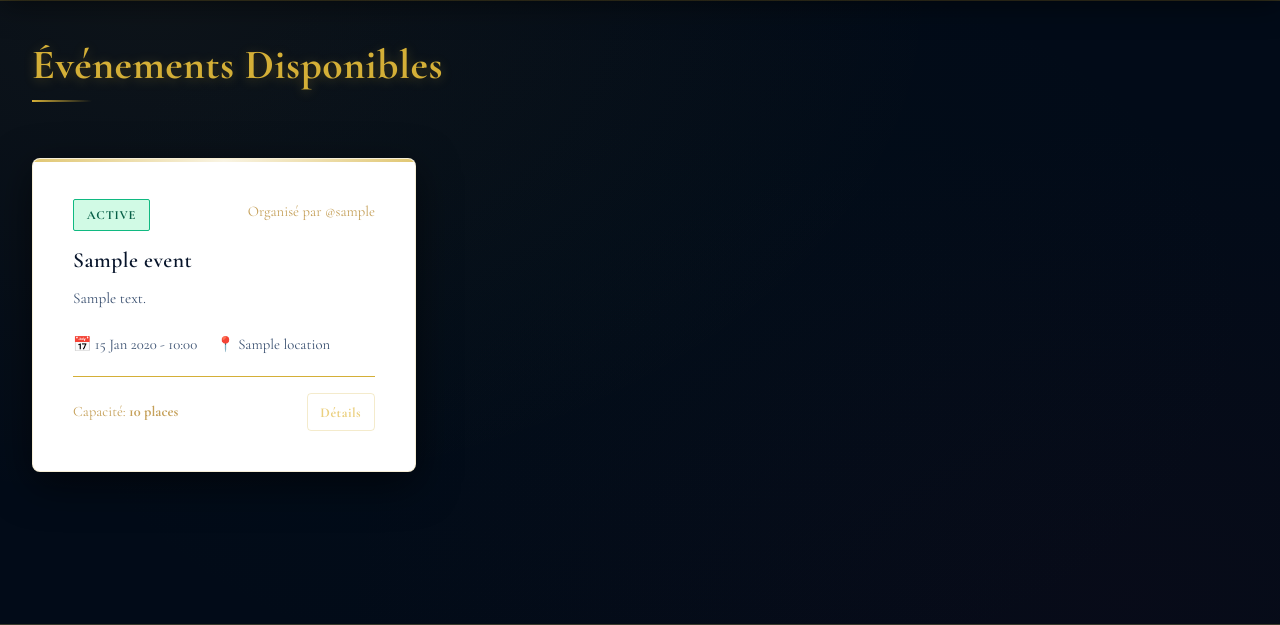
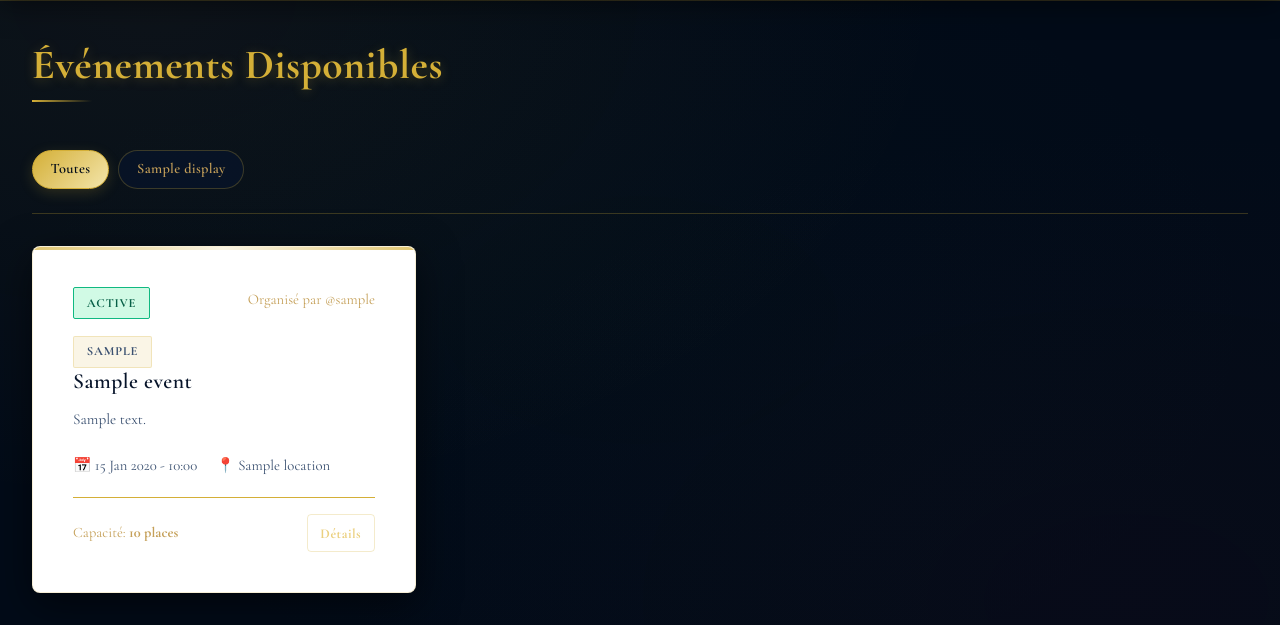
Before and after one commit to Lamine10x/Django-session-, a Django app: template events/templates/events/event_list.html in a window 1280 px wide. Shown: the part 80-705 px from the top of the page. Run offline with Django 3.2, Linux system fonts and the light colour scheme; the template is opened without the code that fills it: most values are stand-ins (such as "Sample title", 1, 10 or a date in 2020).

Commit message:
Part 6: Categories d'evenements + filtre participant + regle anti-chevauchement horaire (end_date)

```diff
--- a/events/serializers.py
+++ b/events/serializers.py
@@ -5,8 +5,9 @@ from users.serializers import UserSerializer
 class EventSerializer(serializers.ModelSerializer):
     organizer = UserSerializer(read_only=True)
     status_display = serializers.CharField(source='get_status_display', read_only=True)
+    category_display = serializers.CharField(source='get_category_display', read_only=True)
 
     class Meta:
         model = Event
-        fields = ['id', 'title', 'description', 'date', 'location', 'max_capacity', 'status', 'status_display', 'organizer', 'created_at', 'updated_at']
+        fields = ['id', 'title', 'description', 'category', 'category_display', 'date', 'end_date', 'location', 'max_capacity', 'status', 'status_display', 'organizer', 'created_at', 'updated_at']
         read_only_fields = ['id', 'organizer', 'created_at', 'updated_at']
--- a/events/templates/events/event_detail.html
+++ b/events/templates/events/event_detail.html
@@ -38,6 +38,7 @@
         <div style="display: flex; justify-content: space-between; align-items: start; flex-wrap: wrap; gap: 1rem; margin-bottom: 1.5rem;">
             <div>
                 <span id="event-badge" class="badge badge-{{ event.status|lower }}">{{ event.get_status_display }}</span>
+                <span class="badge badge-category">{{ event.get_category_display }}</span>
                 <span id="ws-status-badge" class="websocket-status disconnected">
                     <span class="dot"></span> <span class="status-text">Hors ligne</span>
                 </span>
@@ -60,7 +61,8 @@
         <h1 id="event-title" style="margin-bottom: 1rem; font-size: 2.5rem; background: linear-gradient(135deg, var(--text-primary), var(--primary)); -webkit-background-clip: text; -webkit-text-fill-color: transparent;">{{ event.title }}</h1>
 
         <div class="event-meta" style="margin-bottom: 2rem; font-size: 1rem; gap: 2rem;">
-            <span>📅 <strong>Date:</strong> <span id="event-date">{{ event.date|date:"d F Y à H:i" }}</span></span>
+            <span>📅 <strong>Début:</strong> <span id="event-date">{{ event.date|date:"d F Y à H:i" }}</span></span>
+            {% if event.end_date %}<span>🏁 <strong>Fin:</strong> {{ event.end_date|date:"d F Y à H:i" }}</span>{% endif %}
             <span>📍 <strong>Lieu:</strong> <span id="event-location">{{ event.location }}</span></span>
             <span>👥 <strong>Capacité:</strong> {{ event.max_capacity }} places max</span>
         </div>
--- a/events/templates/events/event_list.html
+++ b/events/templates/events/event_list.html
@@ -3,11 +3,19 @@
 {% block title %}Événements - EVENTPRO CI{% endblock %}
 
 {% block content %}
-<div style="display: flex; justify-content: space-between; align-items: center; margin-bottom: 2rem;">
+<div style="display: flex; justify-content: space-between; align-items: center; margin-bottom: 1.5rem;">
     <h1>Événements Disponibles</h1>
     {% if user.is_authenticated and user.is_organizer_user or user.is_admin_user %}
         <a href="{% url 'event-create' %}" class="btn btn-primary">+ Créer un Événement</a>
     {% endif %}
+</div>
+
+<!-- Filtres par categorie -->
+<div class="category-filter">
+    <a href="{% url 'event-list' %}" class="category-chip {% if not selected_category %}active{% endif %}">Toutes</a>
+    {% for val, display in categories %}
+        <a href="?category={{ val }}" class="category-chip {% if selected_category == val %}active{% endif %}">{{ display }}</a>
+    {% endfor %}
 </div>
 
 {% if events %}
@@ -19,6 +27,7 @@
                         <span class="badge badge-{{ event.status|lower }}">{{ event.get_status_display }}</span>
                         <small style="color: var(--text-secondary);">Organisé par @{{ event.organizer.username }}</small>
                     </div>
+                    <span class="badge badge-category">{{ event.get_category_display }}</span>
                     <h2 style="font-size: 1.35rem; font-weight: 600; margin-bottom: 0.75rem;">{{ event.title }}</h2>
                     <p style="font-size: 0.95rem; margin-bottom: 1.25rem;">{{ event.description|truncatewords:20 }}</p>
                 </div>
--- a/static/style.css
+++ b/static/style.css
@@ -385,6 +385,47 @@ main {
     animation: livePulse 2s infinite;
 }
 
+.badge-category {
+    background: rgba(212,175,55,0.12);
+    color: var(--text-card-secondary);
+    border: 1px solid var(--border-subtle);
+}
+
+/* Filtre par categorie (liste des evenements) */
+.category-filter {
+    display: flex;
+    flex-wrap: wrap;
+    gap: 0.6rem;
+    margin-bottom: 2rem;
+    padding-bottom: 1.5rem;
+    border-bottom: 1px solid var(--border-subtle);
+}
+
+.category-chip {
+    padding: 0.4rem 1.1rem;
+    border-radius: 9999px;
+    font-size: 0.9rem;
+    font-weight: 600;
+    letter-spacing: 0.3px;
+    color: var(--text-secondary);
+    background: var(--bg-glass);
+    border: 1px solid var(--border-subtle);
+    transition: all 0.25s ease;
+}
+
+.category-chip:hover {
+    color: var(--accent-light);
+    border-color: var(--border-color);
+    background: var(--accent-glow);
+}
+
+.category-chip.active {
+    color: var(--bg-primary);
+    background: linear-gradient(135deg, var(--accent), var(--accent-light));
+    border-color: var(--accent);
+    box-shadow: 0 4px 14px var(--accent-glow);
+}
+
 /* Formulaires */
 .form-group { margin-bottom: 1.5rem; }
 
```
Also changed, not shown: events/models.py (+30 -1 lines), events/services.py (+22 -2 lines), events/templates/events/event_form.html (+17 -3 lines), events/views.py (+34 -4 lines), tickets/services.py (+40 -0 lines), events/migrations/0003_event_category.py (added), events/migrations/0004_event_end_date_alter_event_date.py (added).
